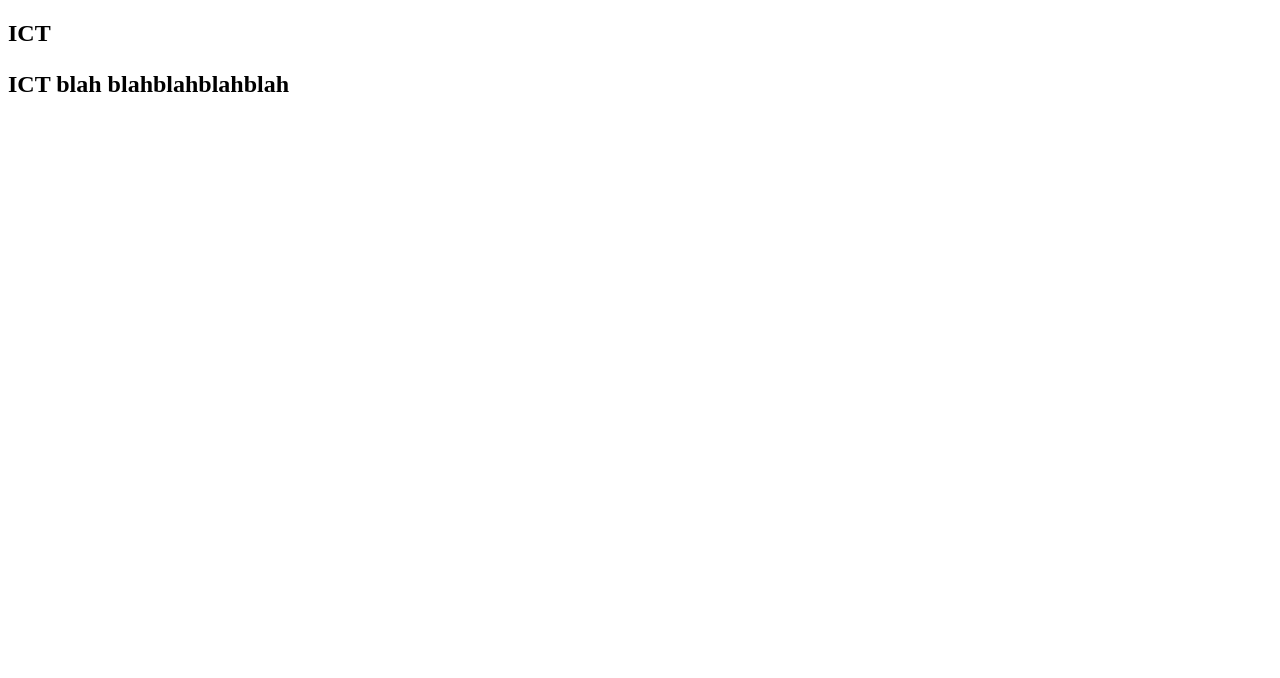
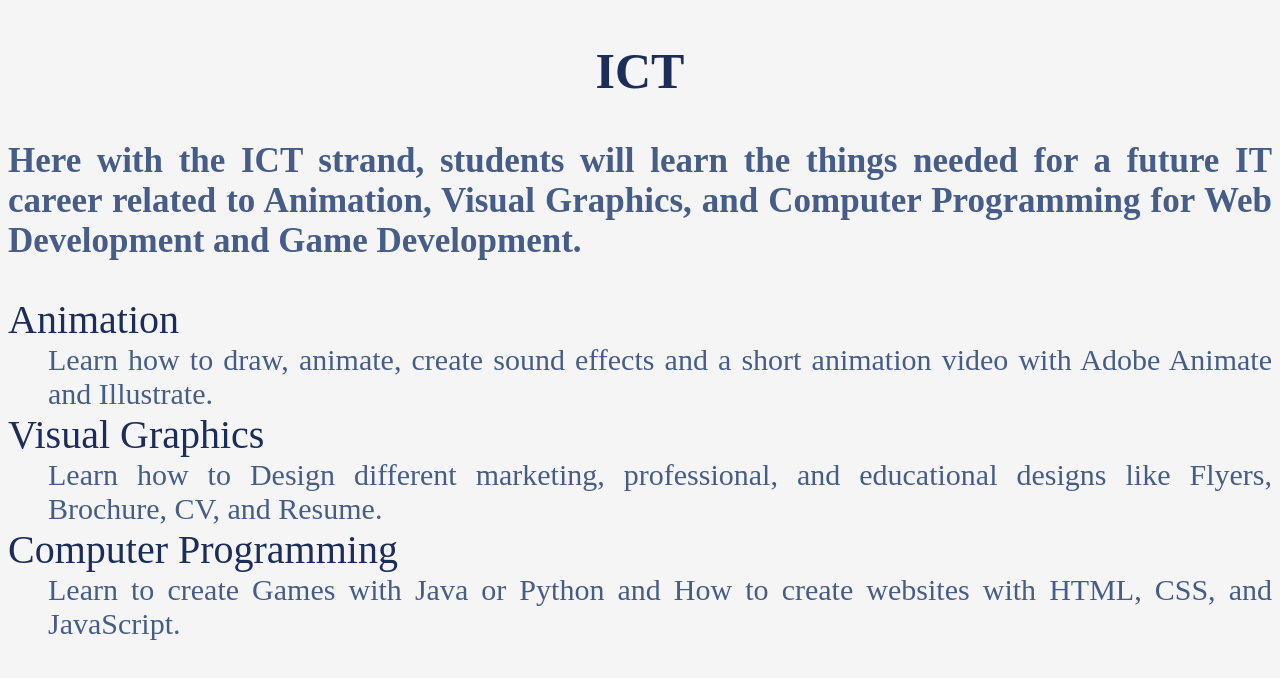
Before and after one commit to rickiandev/AMABE-WEB, a plain HTML site: page ictPage/ict.html in a window 1280 px wide. Drawn offline with Linux system fonts and the light colour scheme.

Commit message:
Beta Version 1.0, Created an ICT sun pages. Need a font-family fixing on the CSS of the ICT subpage. Created a Semantic HTML ICT subpage.

```diff
--- /dev/null
+++ b/ictPage/ict.css
@@ -0,0 +1,33 @@
+/*page background color*/
+html {
+    background-color: whitesmoke;
+}
+/*boxes*/
+#ictSubPage,
+#ictSubjects {
+    border: 1px solid rgb(13, 62, 77);
+    padding: 5px;
+    margin: 2px;
+}
+/*textCSS*/
+#ictSubPageName{
+    font-family:'Times New Roman', Times, serif;
+    color:#1b2d58;
+    font-size: 50px;
+    text-align: center;
+}
+#ictSubPageParagraph {
+    color: #465d88;
+    font-size: 35px;
+    text-align: justify;
+}
+.subjectName {
+    font-family:'Times New Roman', Times, serif;
+    font-size: 40px;
+    color: #1b2d58;
+}
+.subjectDescription {
+    font-size: 30px;
+    color: #465d88;
+    text-align: justify;
+}
--- a/ictPage/ict.html
+++ b/ictPage/ict.html
@@ -2,11 +2,36 @@
 <html lang="en">
   <head>
     <meta charset="UTF-8" />
+    <link rel="stylesheet" href="ict.css">
   </head>
   <body>
-    <section>
-      <h1>ICT<h2>
-      <p>ICT blah blahblahblahblah</p>
-    </section>
+    <main>
+      <section>
+        <h1 id="ictSubPageName">ICT<h1>
+        <p id="ictSubPageParagraph">Here with the ICT strand, students will learn the things
+          needed for a future IT career related to Animation, Visual Graphics,
+          and Computer Programming for Web Development and Game Development.
+        </p>
+      </section>
+      <section>
+        <dl id="ictMajorSubjects">
+          <dt class="subjectName">Animation</dt>
+          <dd class="subjectDescription">
+            Learn how to draw, animate, create sound effects and a short
+            animation video with Adobe Animate and Illustrate.
+          </dd>
+          <dt class="subjectName">Visual Graphics</dt>
+          <dd class="subjectDescription">
+            Learn how to Design different marketing, professional, and
+            educational designs like Flyers, Brochure, CV, and Resume.
+          </dd>
+          <dt class="subjectName">Computer Programming</dt>
+          <dd class="subjectDescription">
+            Learn to create Games with Java or Python and How to create
+            websites with HTML, CSS, and JavaScript.
+          </dd>
+        </dl>
+      </section>
+    </main>
   </body>
 </html>
--- a/styles.css
+++ b/styles.css
@@ -31,7 +31,6 @@ body {
   max-width: 150px;
   position: absolute;
   top: 10px;
-  left: 10px;
 }
 /*kinderCSS*/
 .kinderPage {
```
Also changed, not shown: script.js (+17 -1 lines).
